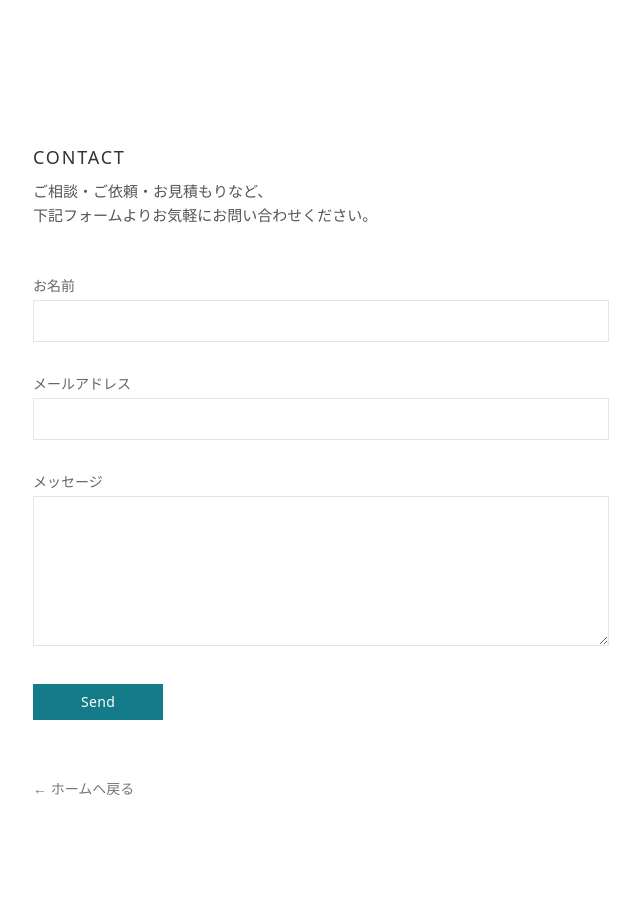
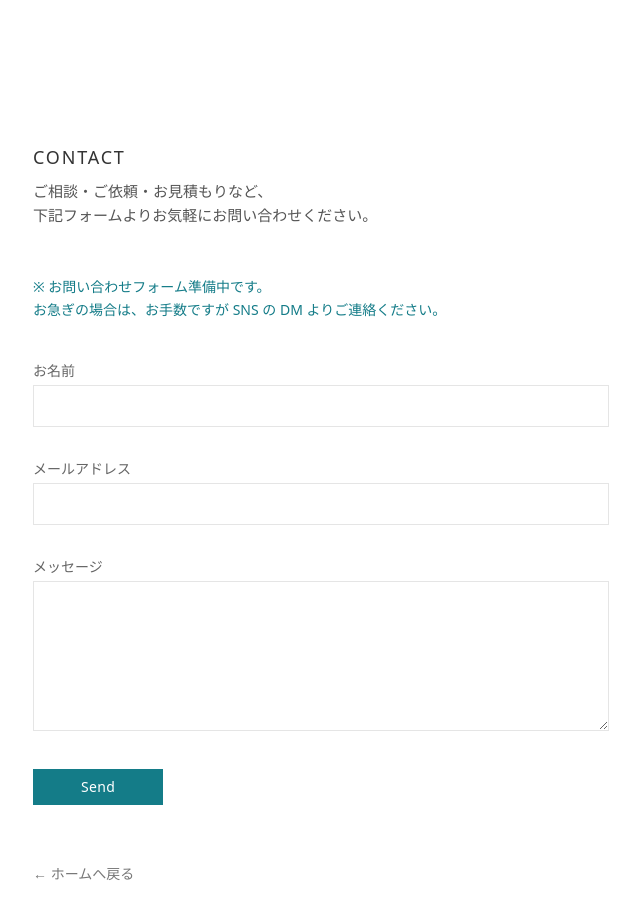
Before and after one commit to ikucha-portfolio/video-creator-portfolio-frontend, a React (Vite) app: page /contact in a window 1280 px wide. Shown: the top 918 px of the page, without its empty margins (319-959 px from the left). Built offline with nearby package versions, Linux system fonts and the light colour scheme; a web font is replaced by a local one.

Commit message:
公開前の動作確認

```diff
--- a/src/components/ContactForm.jsx
+++ b/src/components/ContactForm.jsx
@@ -15,6 +15,13 @@ export default function ContactForm() {
           ご相談・ご依頼・お見積もりなど、<br />
           下記フォームよりお気軽にお問い合わせください。
         </p>
+
+        {/* ▼▼ 追加：準備中メッセージ ▼▼ */}
+        <div className="mb-10 text-[14px] leading-relaxed text-[#147C88]">
+          ※ お問い合わせフォーム準備中です。<br />
+          お急ぎの場合は、お手数ですが SNS の DM よりご連絡ください。
+        </div>
+        {/* ▲▲ 追加ここまで ▲▲ */}
 
         <form
           action="mailto:your-email@example.com"
```
